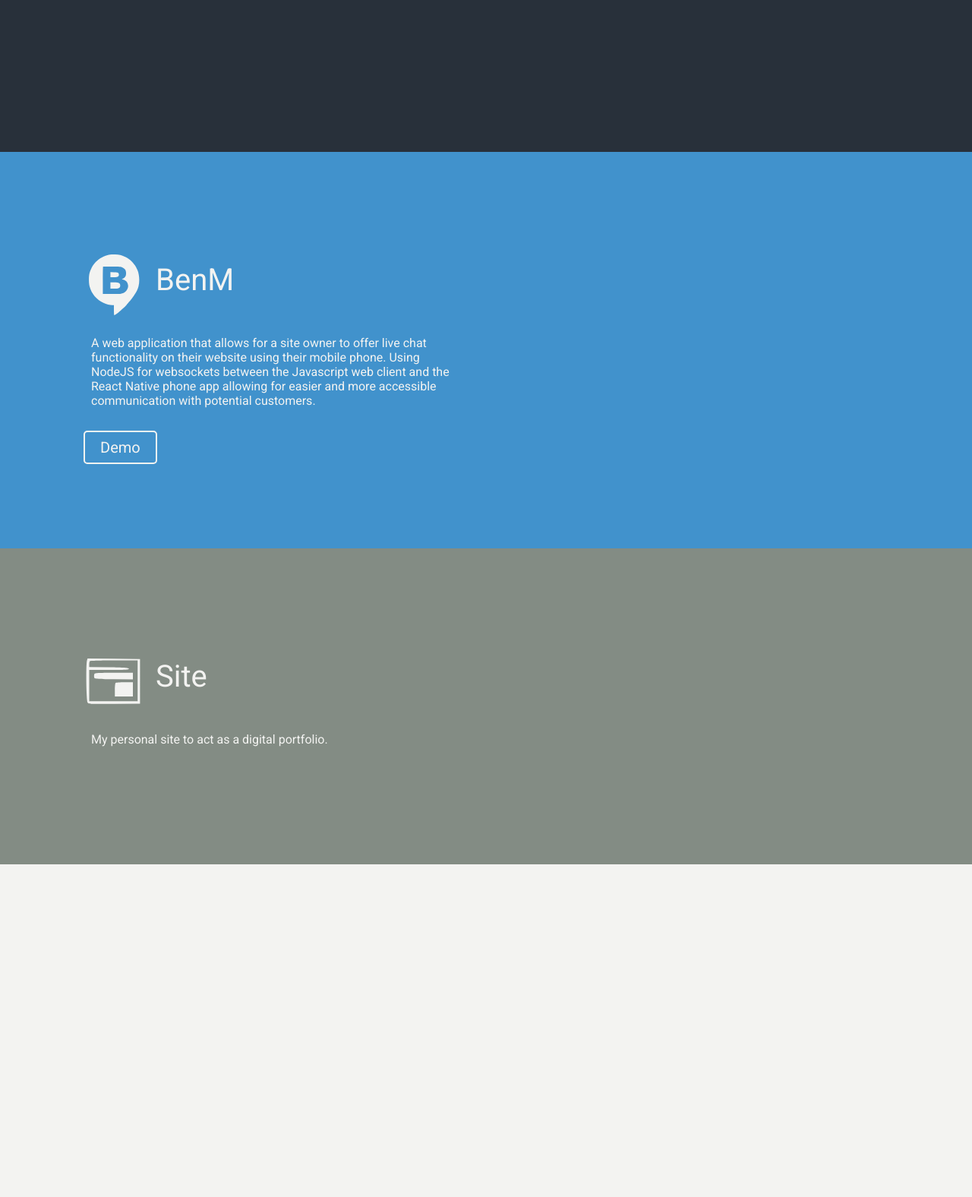
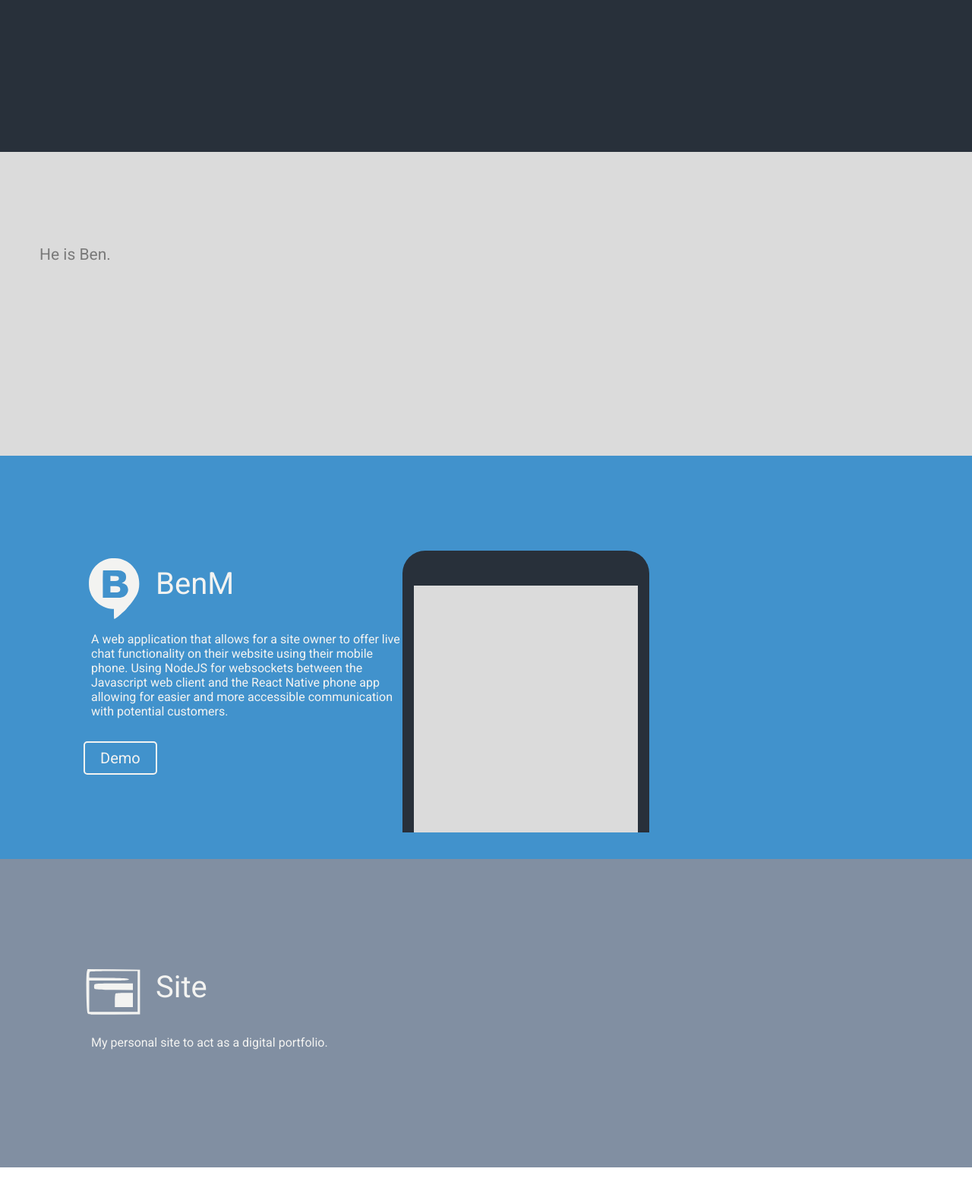
Before and after one commit to BenRF/Site, a PHP site: page /home.php in a window 1280 px wide. Shown: the part 450-2026 px from the top of the page at 76% size. Run offline with PHP 8.4, Linux system fonts and the light colour scheme.

Commit message:
Fixes for scroll animation and header transitions, also started work on graphic for BenM description

```diff
--- a/home.php
+++ b/home.php
@@ -22,7 +22,6 @@
 			window.onscroll = scrollCheck;
 			window.onfocus = resume;
 			window.onblur = pause;
-
 		</script>
 	</head>
 	<body id="b" onload="start()">
@@ -36,6 +35,13 @@
 		<div id="main" class="typingLock">
 			<p id="cmd2" class="cmd"></p>
 		  <p id="cmd1" class="cmd"><b id="bl" class="blink"> _</b></p>
+		</div>
+		<div class="aboutLock">
+			<div class="about">
+				<p class="about">
+					He is Ben.
+				</p>
+			</div>
 		</div>
 		<div id="projects" class="projectLock">
 			<?php
@@ -59,6 +65,9 @@
 			// }
 			?>
 			<div class="project" style="background: #4192cc;">
+				<div class="phoneDrawing">
+					<div class="phoneScreen"></div>
+				</div>
 				<div class="icon">
 					<?php
 						echo file_get_contents("./projects/BenM (client)/icon.svg");
@@ -75,7 +84,7 @@
 					</div>
 				</div>
 			</div>
-			<div class="project" style="background: #838c84;">
+			<div class="project" style="background: #818fa2;">
 				<div class="icon">
 					<?php
 						echo file_get_contents("./projects/website/icon.svg");
--- a/stuff.js
+++ b/stuff.js
@@ -12,7 +12,8 @@ function sTo(target) {
 
 function scrollCheck() {
 	var height = window.innerHeight;
-	if (document.body.scrollTop > (height*0.85)) {
+	var scrolled = document.body.scrollTop;
+	if (scrolled > 600 && scrolled < 1000) {
 		document.getElementById("header").className = "header detached";
 		document.getElementById("t1").className = "title";
 		document.getElementById("t2").className = "header c";
@@ -27,9 +28,8 @@ function scrollCheck() {
 	}
 	var height = window.innerWidth;
 	var s = document.getElementById("scroll");
-	var scrolled = document.body.scrollTop + 50;
-	var step1 = height * 0.95;
-	var step2 = height * 1.95;
+	var step1 = 600;
+	var step2 = 1000;
 	var step3 = height * 2.95;
 	if (scrolled < step1) {
 		s.className = "scroll underTitle";
@@ -133,7 +133,7 @@ function start() {
 			document.getElementById(items[i]).innerHTML = "";
 			document.getElementById(items[i]).className = "cmd";
 		}
-		document.getElementById("cmd1").innerHTML = 'Site:/> <b id="bl" class="blink"> _</b>';
+		document.getElementById("cmd1").innerHTML = '<b id="bl" class="blink"> _</b>';
 	}
 }
 
--- a/styles.css
+++ b/styles.css
@@ -2,13 +2,13 @@ html {
 	scroll-behavior: smooth;
 }
 body {
-	background: #f3f3f1;
+	background: white;
 	margin: 0px;
 	font-family: 'Roboto', sans-serif;
 }
 div.header {
 	position: fixed;
-	background: #f7f7f7;
+	background: transparent;
 	float: left;
 	width: 100%;
 	font-family: 'Fira Sans', sans-serif;
@@ -16,16 +16,13 @@ div.header {
 	height: 100px
 }
 div.attached {
-	box-shadow: 0px 0px 15px #28303a;
 	color: white !important;
 	transition: 0.25s;
-	background: transparent;
 	box-shadow: 0px 1px 10px transparent;
 }
 div.detached {
-	color: #28303a !important;
+	color: #949494 !important;
 	transition: 0.25s;
-	box-shadow: 0px 1px 10px #c1c1c1;
 }
 div.scroll {
 	border-style: solid;
@@ -70,12 +67,13 @@ div.typingLock {
 div.aboutLock {
 	padding-top: 100px;
 	position: absolute;
-	top: 0%;
-	left: 100%;
+	top: 650px;
+	left: 0%;
 	width: 99%;
-	height: 100vh;
+	height: 400px;
 	padding-left: 0.5%;
 	padding-right: 0.5%;
+	background: #dbdbdb;
 }
 div.about {
 	position: absolute;
@@ -85,7 +83,7 @@ div.about {
 	padding-left: 2%;
 }
 div.projectLock {
-	top: 650px;
+	top: 1050px;
 	left: 0%;
 	width: 100%;
 	position: absolute;
@@ -165,7 +163,7 @@ p.projectDescription {
 	color: #f3f3f1;
 	margin: 0px;
 	padding: 0px;
-	padding-top: 50px;
+	padding-top: 40px;
 	padding-left: 20px;
 	max-width: 40%;
 }
@@ -263,7 +261,7 @@ p.detail {
 	font-weight: bold;
 }
 p.header {
-	color: #403937;
+	color: #7a7a7a;
 	transition: 0.75s;
 	font-size: 20px;
 	font-weight: bold;
@@ -301,7 +299,7 @@ p.header:hover {
 }
 p.title {
 	transition: 0.25s;
-	color: #403937;
+	color: #7a7a7a;
 	top: 10px;
 	position: absolute;
 	height: 20px;
@@ -317,7 +315,7 @@ p.title {
     user-select: none;
 }
 p.about {
-	color: #818b96;
+	color: #7a7a7a;
 	font-size: 21px;
 	margin-left: 20px;
 	margin-top: 10px;
@@ -353,21 +351,21 @@ p.cmd {
 	font-weight: 500;
 	margin: 0px;
 	padding: 0px;
-	left: 175px;
-	position: absolute;
+	padding-top: 125px;
 	-webkit-touch-callout: none;
   -webkit-user-select: none;
   -khtml-user-select: none;
   -moz-user-select: none;
   -ms-user-select: none;
   user-select: none;
-  top: 275px;
 }
 #cmd1 {
 	opacity: 1;
+	transition: 0.5s;
 }
 #cmd2 {
 	opacity: 0;
+	transition: 0.5s;
 }
 b.solid {
 	color: #c99149;
@@ -438,7 +436,6 @@ div.msg {
 	width: calc(100% - 70px);
 	top: calc(100% - 80px);
 }
-
 input.msg {
 	transition: 0.5s;
 	width: 90%;
@@ -448,10 +445,24 @@ input.msg {
 	border-color: #7a7a7a;
 	background: transparent;
 }
-
 input.msg:focus {
 	transition: 1s;
 	outline: 0;
 	border-color: #c99149;
 	border-width: 0px 0px 2px 0px;
 }
+div.phoneDrawing {
+	background: #28303a;
+	width: 325px;
+	height: 371px;
+	float: right;
+	margin-right: 425px;
+	border-radius: 30px 30px 0px 0px ;
+}
+div.phoneScreen {
+	background: #dbdbdb;
+	width: 295px;
+	height: 325px;
+	margin-left: 15px;
+	margin-top: 46px;
+}
```
